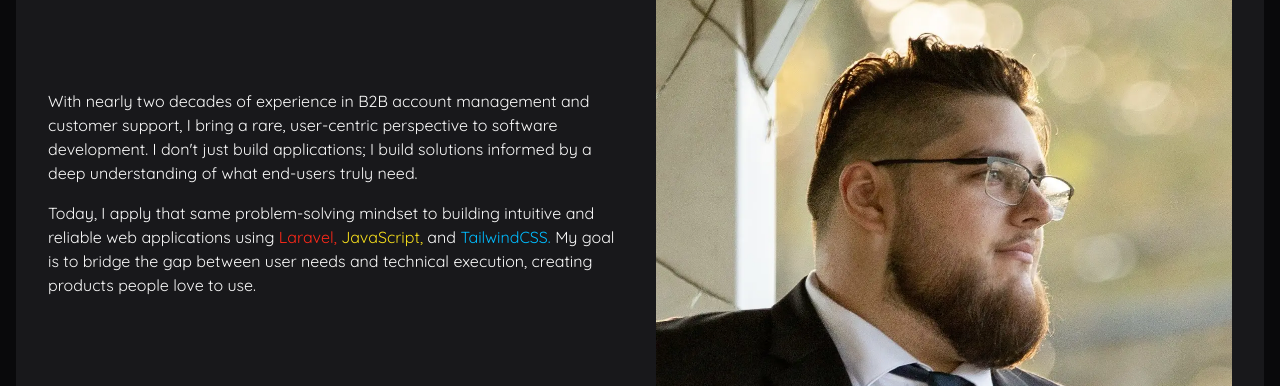
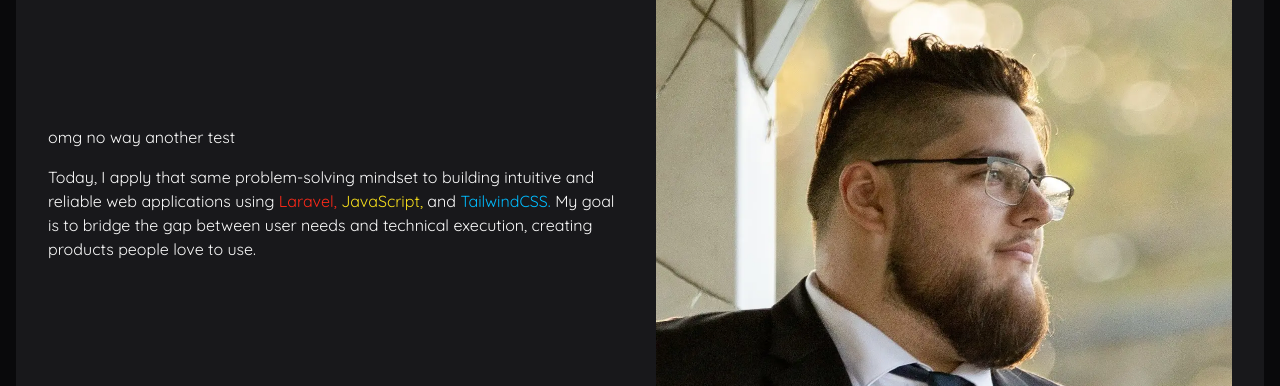
Before and after one commit to walterfurrer/portfolio, a website built with Vite: page index.html in a window 1280 px wide. Shown: the part 271-657 px from the top of the page. Built offline with nearby package versions, Linux system fonts and the light colour scheme; a script that the page names is missing.

Commit message:
oh wow look another test

```diff
--- a/index.html
+++ b/index.html
@@ -48,7 +48,7 @@
                         </div>
                         <div class="flex flex-col flex-grow gap-y-4 text-base text-pretty justify-center">
                             <p>
-                                With nearly two decades of experience in B2B account management and customer support, <span class="">I bring a rare, user-centric perspective to software development.</span> I don't just build applications; I build solutions informed by a deep understanding of what end-users truly need.
+                                omg no way another test
                             </p>
                             <p>
                                 Today, I apply that same problem-solving mindset to building intuitive and reliable web applications using <span class=" text-[#fe2919]">Laravel,</span> <span class=" text-[#f7df1c]">JavaScript,</span> and <span class=" text-[#00bcff]">TailwindCSS.</span> <span class="">My goal is to bridge the gap between user needs and technical execution, creating products people love to use.</span>
```
